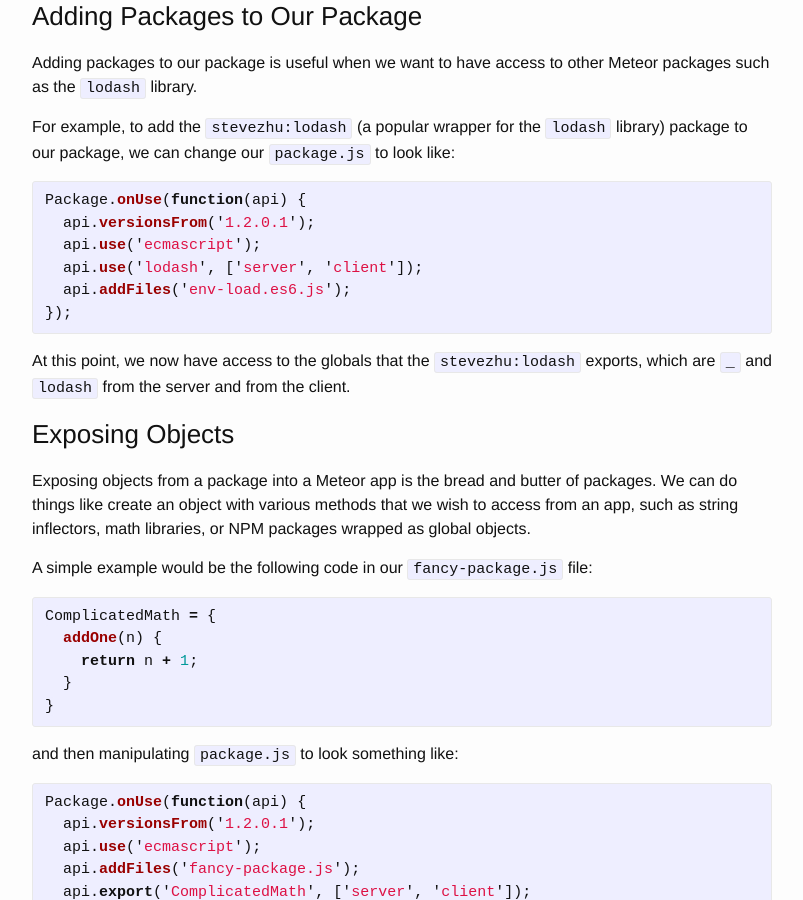
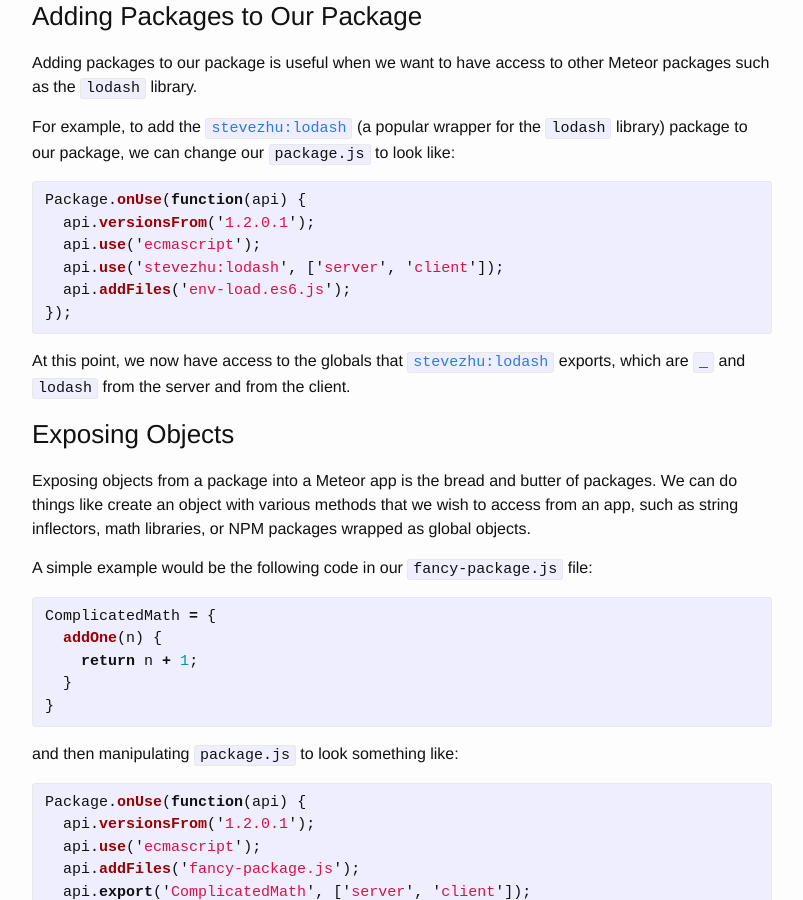
Before and after one commit to osxi/osxi.github.io, a Jekyll site: the page built from _posts/2015-09-26-creating-meteor-packages.markdown, in a window 1280 px wide and 900 px high, scrolled down 1183 px. Shown: the whole window, without its empty margins (238-1041 px from the left). Built offline with Jekyll 4.4.1, drawn with Linux system fonts in a browser that asks for light colours.

Commit message:
minor improvements to Adding Packages to our Package

```diff
--- a/_posts/2015-09-26-creating-meteor-packages.markdown
+++ b/_posts/2015-09-26-creating-meteor-packages.markdown
@@ -53,18 +53,18 @@
 
 Adding packages to our package is useful when we want to have access to other Meteor packages such as the `lodash` library.
 
-For example, to add the `stevezhu:lodash` (a popular wrapper for the `lodash` library) package to our package, we can change our `package.js` to look like:
+For example, to add the [`stevezhu:lodash`][stevezhu_lodash] (a popular wrapper for the `lodash` library) package to our package, we can change our `package.js` to look like:
 
 {% highlight javascript %}
 Package.onUse(function(api) {
   api.versionsFrom('1.2.0.1');
   api.use('ecmascript');
-  api.use('lodash', ['server', 'client']);
+  api.use('stevezhu:lodash', ['server', 'client']);
   api.addFiles('env-load.es6.js');
 });
 {% endhighlight %}
 
-At this point, we now have access to the globals that the `stevezhu:lodash` exports, which are `_` and `lodash` from the server and from the client.
+At this point, we now have access to the globals that [`stevezhu:lodash`][stevezhu_lodash] exports, which are `_` and `lodash` from the server and from the client.
 
 ### Exposing Objects
 
@@ -99,6 +99,7 @@
 
 The [official Meteor docs for package.js][packagejs] are a great place check out the various components of the Meteor package API. [Atmosphere][atmosphere] also has a great guide for publishing packages. There are, as you can imagine, a great amount of blog articles and answered questions regarding packages on [Stack Overflow][stackoverflow].
 
+[stevezhu_lodash]: https://atmospherejs.com/stevezhu/lodash
 [packagejs]: http://docs.meteor.com/#/full/packagejs
 [atmosphere]: https://atmospherejs.com/i/publishing
 [stackoverflow]: http://stackoverflow.com/search?q=meteor+package
```
Also changed, not shown: 2 other files.
